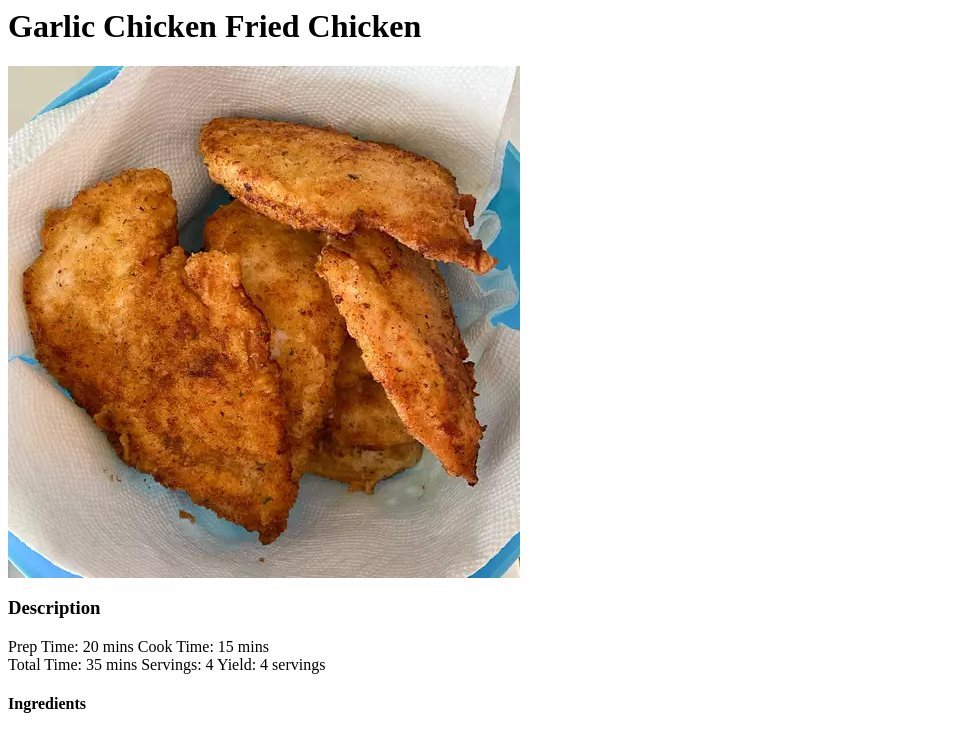
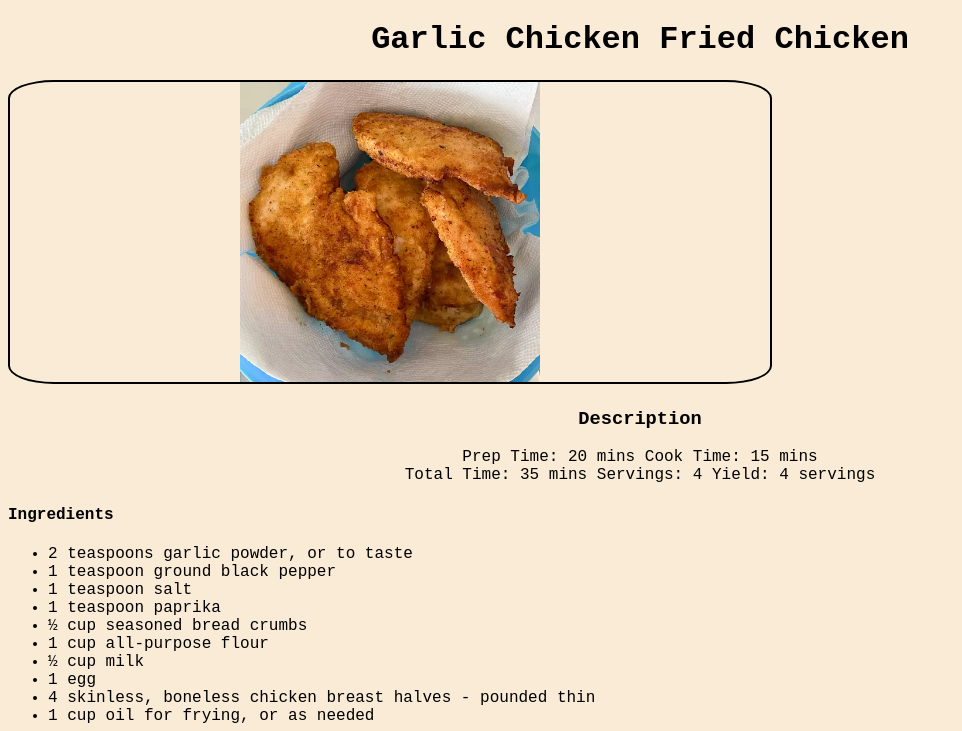
Before and after one commit to mohammedfaizan/odin-recipes, a plain HTML site: page recipes/GChickenFried.html in a window 1280 px wide. Shown: the top 731 px of the page, without its empty margins (0-962 px from the left). Drawn offline with Linux system fonts and the light colour scheme.

Commit message:
modified:   index.html 	modified:   recipes/GChickenFried.html 	modified:   recipes/easyMeatloaf.html 	modified:   recipes/frenchToast.html 	new file:   recipes/styles.css 	new file:   style.css

```diff
--- a/recipes/GChickenFried.html
+++ b/recipes/GChickenFried.html
@@ -1,4 +1,13 @@
-<h1>Garlic Chicken Fried Chicken</h1>
+<!DOCTYPE html>
+<html lang="en">
+<head>
+    <meta charset="UTF-8">
+    <meta name="viewport" content="width=device-width, initial-scale=1.0">
+    <title>Garlic Chicken Fried Chicken</title>
+    <link rel="stylesheet" href="styles.css">
+</head>
+<body>
+    <h1>Garlic Chicken Fried Chicken</h1>
 <img src="image.webp" alt="">
 
 <h3>Description</h3>
@@ -41,3 +50,5 @@
     </li>
 
 </ol>
+</body>
+</html>
--- /dev/null
+++ b/recipes/styles.css
@@ -0,0 +1,18 @@
+img {
+    width: 300px;
+    height: auto;
+    padding: 0 230px;
+    border: 2px black solid;
+    border-radius: 6%;
+}
+
+body {
+    font-family: 'Courier New', Courier, monospace;
+    align-items: center;
+    background-color: antiquewhite;
+
+}
+
+h1, h3, p {
+    text-align: center;
+}
--- /dev/null
+++ b/style.css
@@ -0,0 +1,16 @@
+body {
+    background-color: paleturquoise;
+    font-family: Arial, Helvetica, sans-serif;
+}
+
+h1 {
+    color: crimson
+}
+
+a {
+    color: crimson;
+}
+
+a:hover {
+    color: #000;
+}
```
Also changed, not shown: index.html (+2 -1 lines), recipes/easyMeatloaf.html (+14 -1 lines), recipes/frenchToast.html (+12 -1 lines).
